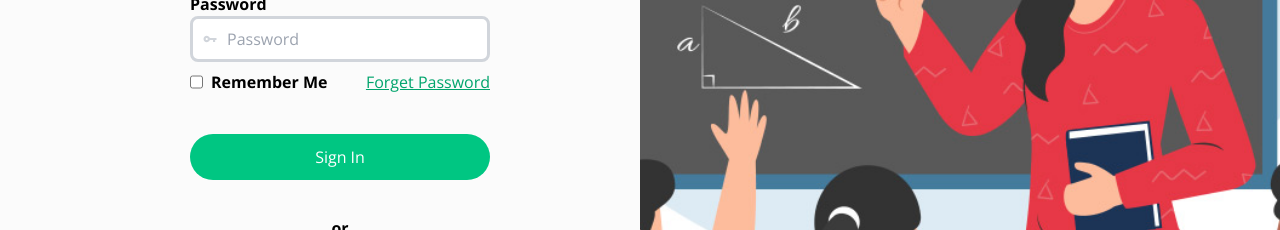
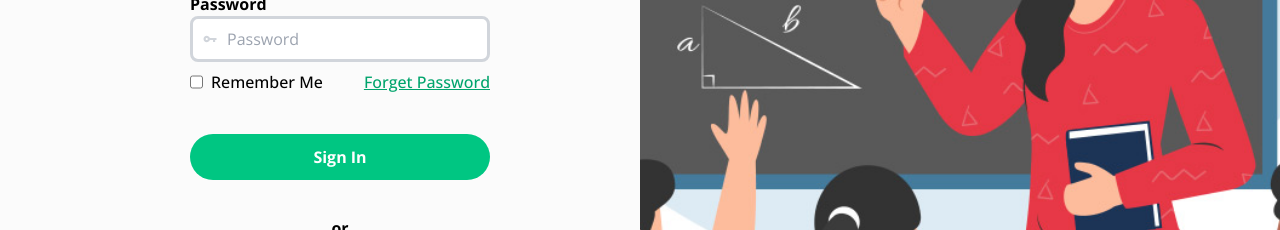
Before and after one commit to learn-arai/learn-arai, a Next.js app in the folder learn-arai/: page /login in a window 1280 px wide. Shown: the part 332-562 px from the top of the page. Built offline with nearby package versions, Linux system fonts and the light colour scheme.

Commit message:
final UI

```diff
--- a/learn-arai/app/login/page.tsx
+++ b/learn-arai/app/login/page.tsx
@@ -169,11 +169,11 @@ export default function page() {
                     <div className="flex gap-1">
                       <input type="checkbox" id="rememberMe" /> <br />
                       <label htmlFor="rememberMe" id="rememberMe">
-                        Remember Me
+                        <span className="font-medium">Remember Me</span>
                       </label>
                     </div>
 
-                    <Link href={"#"} className="forget-password">
+                    <Link href={"#"} className="forget-password font-medium">
                       Forget Password
                     </Link>
                   </div>
@@ -181,7 +181,7 @@ export default function page() {
                 <p className="text-red-400">{}</p>
                 <input
                   type="submit"
-                  className="sign-in-button mt-10"
+                  className="sign-in-button mt-10 font-bold"
                   value="Sign In"
                 />{" "}
                 <br />
```
